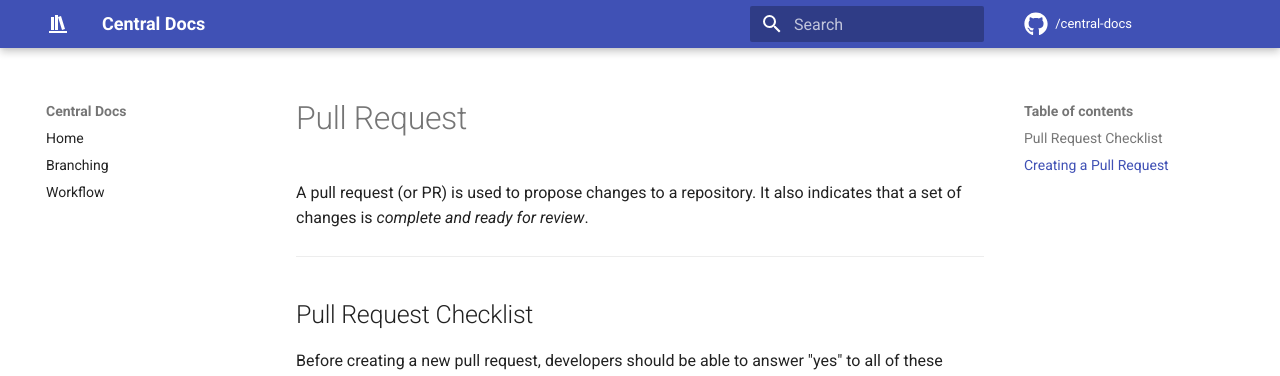
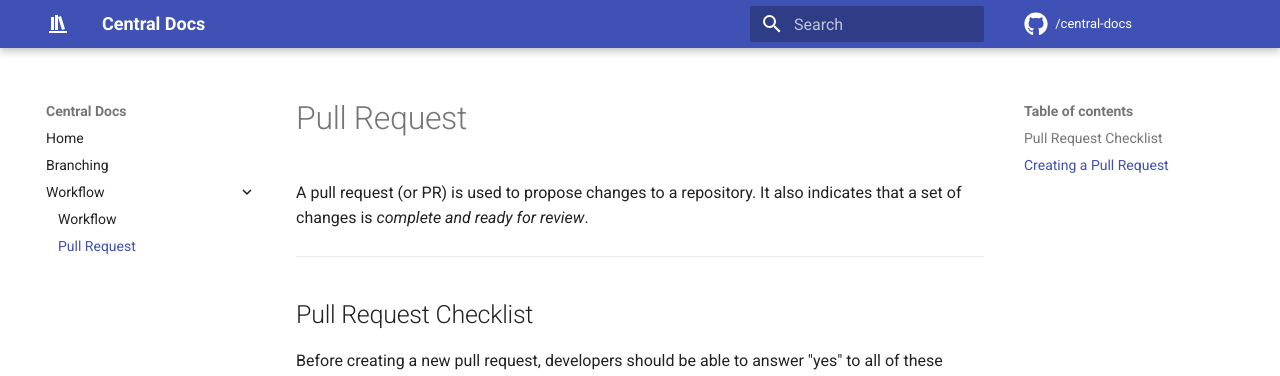
Before and after one commit to city-of-saint-louis/central-docs, an MkDocs documentation site: the page built from docs/pull-request.md, in a window 1280 px wide. Shown: the top 376 px of the page. Built offline with MkDocs 1.6.1 and Material for MkDocs 9.7.7, drawn with Linux system fonts in a browser that asks for light colours; comment, search, counter and statistics services are not loaded.

Commit message:
Update the nav section

```diff
--- a/mkdocs.yml
+++ b/mkdocs.yml
@@ -15,5 +15,7 @@ markdown_extensions:
 nav:
   - Home: index.md
   - Branching: branching.md
-  - Workflow: workflow.md
+  - Workflow:
+    - Workflow: workflow.md
+    - Pull Request: pull-request.md
 use_directory_urls: false
```
